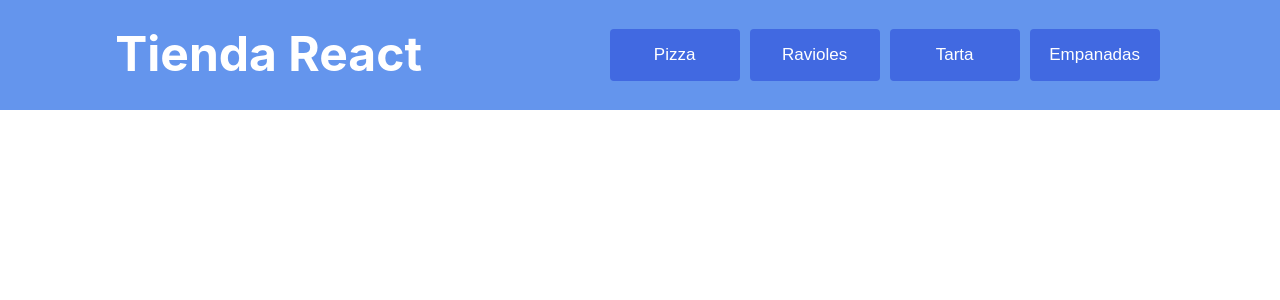
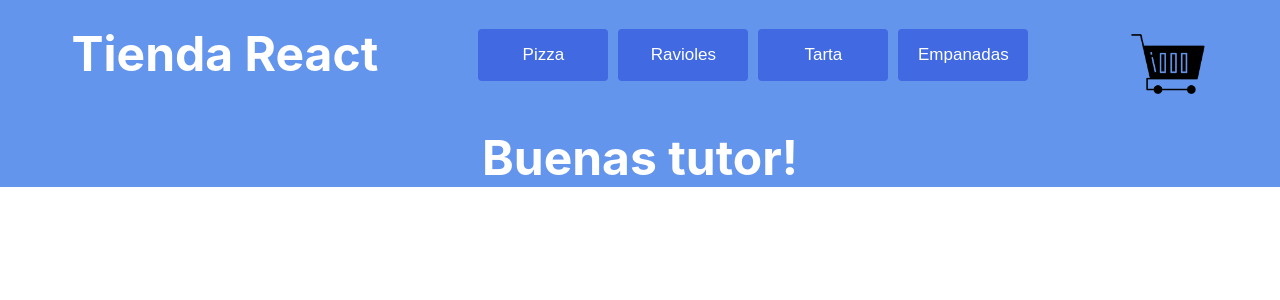
Before and after one commit to TomyMorano/react-24925-coder, a React (Create React App) app: page / in a window 1280 px wide. Shown: the top 300 px of the page. Built offline with nearby package versions, Linux system fonts and the light colour scheme.

Commit message:
desafio crea tu landing

```diff
--- a/src/App.js
+++ b/src/App.js
@@ -1,10 +1,11 @@
 import './App.css';
 import NavBar from "./components/NavBar/NavBar";
-
+import ItemListContainer from './components/ItemListContainer/ItemListContainer';
 function App() {
   return (
     <div >
       <NavBar/>
+      <ItemListContainer greeting="Buenas tutor!" bg="cornflowerblue" c="white" ta="center" fs="3rem"/>
     </div>
   );
 }
--- /dev/null
+++ b/src/components/CartWidget/CartWidget.js
@@ -0,0 +1,8 @@
+
+const CartWidget =()=>{
+    return(
+        <img src="img/cart_512.png" alt="cart logo" style={{width:80,height:80}}/>
+    )
+}
+
+export default CartWidget
--- /dev/null
+++ b/src/components/ItemListContainer/ItemListContainer.js
@@ -0,0 +1,10 @@
+
+const ItemListContainer = ({greeting,bg,c,ta,fs}) =>{
+    return(
+        <div style={{textAlign:ta}}>
+            <h3 style={{backgroundColor:bg,color:c,fontSize:fs}}>{greeting}</h3>
+        </div>
+    )
+}
+
+export default ItemListContainer
--- a/src/components/NavBar/NavBar.js
+++ b/src/components/NavBar/NavBar.js
@@ -1,6 +1,6 @@
 import Button from "../Buttton/Button"
 import "./NavBar.css"
-
+import CartWidget from "../CartWidget/CartWidget"
 const NavBar = ()=>{
     return(
         <nav>
@@ -13,6 +13,7 @@ const NavBar = ()=>{
                 <Button>Tarta</Button>
                 <Button>Empanadas</Button>
             </div>
+            <CartWidget/>
         </nav>
     )
 }
```
Also changed, not shown: public/img/cart_512.png (added).
